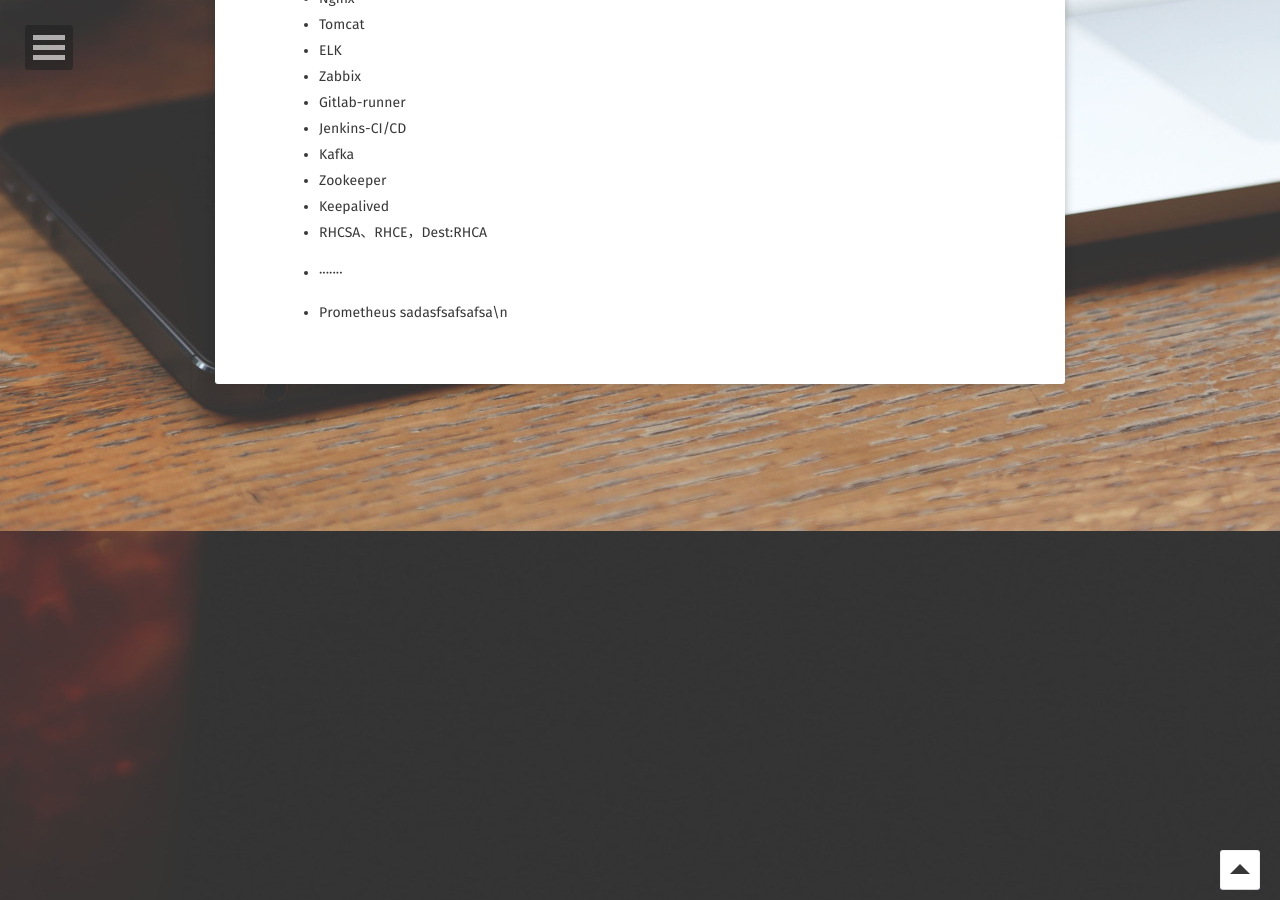
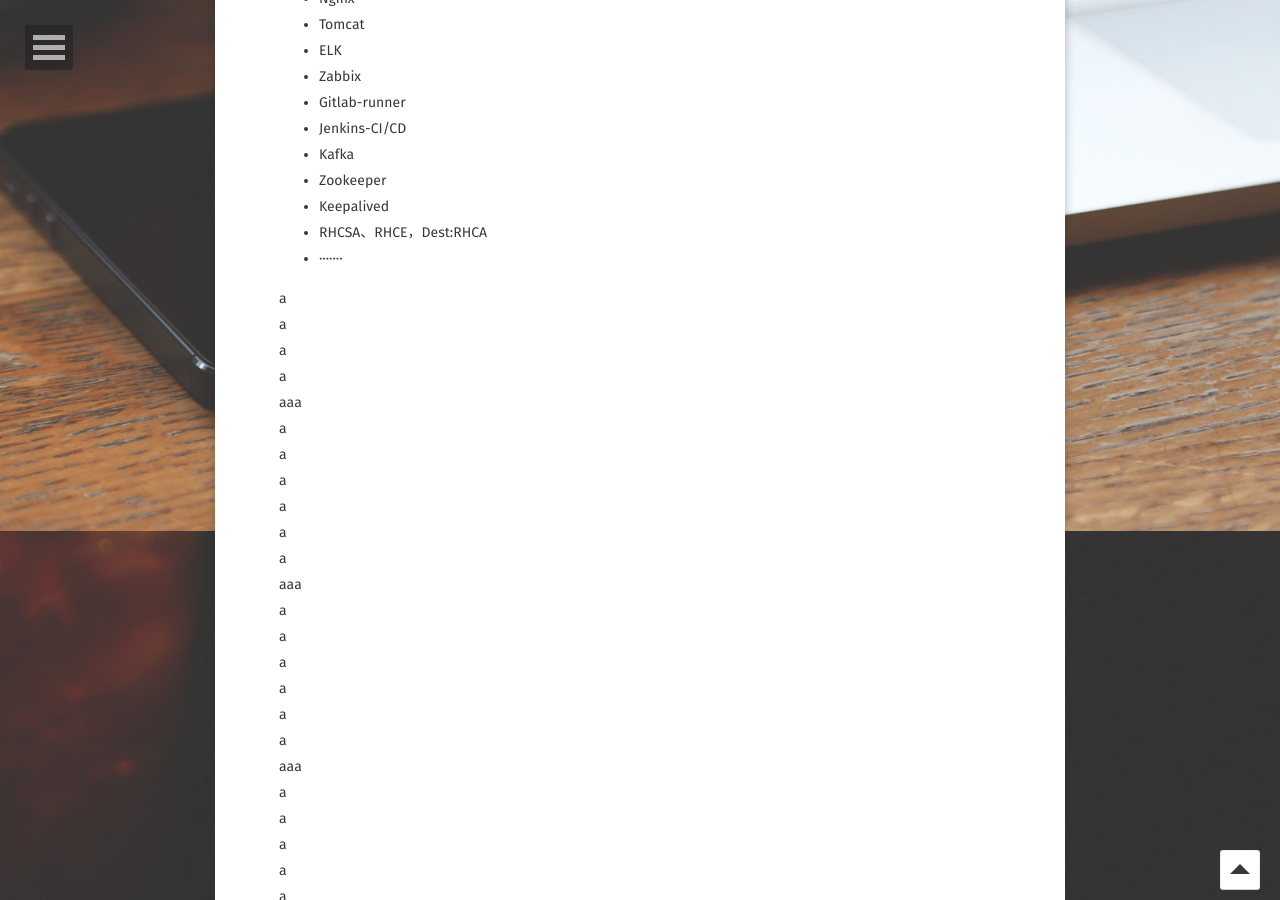
Before and after one commit to A17513081909/csz.github.io, a Jekyll site: the page built from about/index.md, in a window 1280 px wide and 900 px high, scrolled down 559 px. Built offline with Jekyll 4.4.1, drawn with Linux system fonts in a browser that asks for light colours; some web fonts are replaced; some of the changed text lies outside the part shown.

Commit message:
Update index.md

```diff
--- a/about/index.md
+++ b/about/index.md
@@ -27,123 +27,71 @@ comments: false
 * RHCSA、RHCE，Dest:RHCA
 * ·······
 
-
-
-
-
-
-
-
-
-
-
-
-
-
-
-
-
-
-
-
-
-
-
-
-
-
-
-
-
-
-
-
-
-
-
-
-
-
-
-
-
-
-
-
-
-
-
-
-
-
-
-
-
-
-
-
-
-
-
-
-
-
-
-
-
-
-
-
-
-
-
-
-
-
-
-
-
-
-
-
-
-
-
-
-
-
-
-
-
-
-
-
-
-
-
-
-
-
-
-
-
-
-
-
-
-
-
-
-
-
-
-
-
-
-
-
-* <span id="prometheus">Prometheus</span>
-sadasfsafsafsa\n
+a
+a
+ a
+ a
+ aaa
+ a
+ a
+ a
+a
+ a
+ a
+ aaa
+ a
+ a
+ a
+a
+ a
+ a
+ aaa
+ a
+ a
+ a
+a
+ a
+ a
+ aaa
+ a
+ a
+ a
+a
+ a
+ a
+ aaa
+ a
+ a
+ a
+a
+ a
+ a
+ aaa
+ a
+ a
+ a
+a
+ a
+ a
+ aaa
+ a
+ a
+ a
+a
+ a
+ a
+ aaa
+ a
+ a
+ a
+a
+ a
+ a
+ aaa
+ a
+ a
+<span id="prometheus">Prometheus</span>
+sadasfsafsafsa
 
 
 
```
